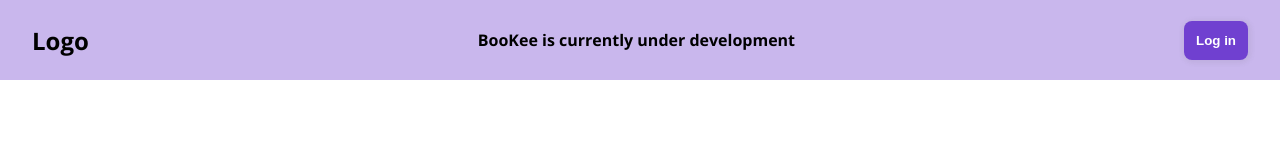
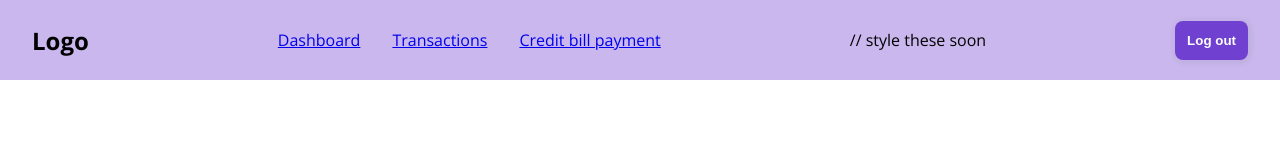
Before and after one commit to suno-o/BooKee, a Next.js app: page /dashboard in a window 1280 px wide. Shown: the top 150 px of the page. Built offline with nearby package versions, Linux system fonts and the light colour scheme; no server answers.

Commit message:
dummy-feat: Link directly to dashboard page on login or create account click

```diff
--- a/src/components/Layout/components/NavBar/index.tsx
+++ b/src/components/Layout/components/NavBar/index.tsx
@@ -1,4 +1,4 @@
-import { useState, useEffect } from "react"
+import { useRouter } from "next/router"
 import Link from "next/link"
 import Button from "@/components/Button"
 import {
@@ -6,42 +6,33 @@ import {
   Links,
 } from "./styles"
 
-/* ===== DUMMY: remove later ===== */
-const login = () => {
-  localStorage.setItem('dummy-bookee-user', 'something');
-}
-const logout = () => {
-  localStorage.removeItem('dummy-bookee-user');
-}
-/* ================================= */
-
 const NavBar = () => {
-  /* ===== REMOVE later: just temporarily mimicking login and logout ===== */
-  const [user, setUser] = useState('');
-
-  useEffect(() => {
-    const u = localStorage.getItem('dummy-bookee-user') || '';
-    if (u) setUser(u);
-  }, [])
-  /* ===================================================================== */
+  const router = useRouter();
+  const currentPath = router.pathname;
+  const homePaths = ['/', '/article/choosing-banking-products', '/articles/paying-bills', '/privacy-policy'];
 
   return (
     <NavBarContainer>
       <h2>Logo</h2>
-      {user && (
+
+      {homePaths.includes(currentPath) ? (
+        <p style={{textAlign: 'center', fontWeight: 'bold'}}>BooKee is currently under development</p>
+      ) : (
+        <>
           <Links>
-          Style these later:
             <Link href='/dashboard'>Dashboard</Link>
             <Link href='/transactions'>Transactions</Link>
             <Link href='/credit-bill-payment'>Credit bill payment</Link>
           </Links>
+          <p>// style these soon</p>
+        </>
       )}
-        <p style={{textAlign: 'center', fontWeight: 'bold'}}>BooKee is currently under development</p>
+
       <Links>
-      {!user ? (
-        <Link href='/login' onClick={login}><Button bgTheme='primary'>Log in</Button></Link>
+        {homePaths.includes(currentPath) ? (
+          <Link href='/dashboard'><Button bgTheme='primary'>Log in</Button></Link>
         ) : (
-        <Link href='/' onClick={logout}><Button bgTheme='primary'>Log out</Button></Link>
+          <Link href='/'><Button bgTheme='primary'>Log out</Button></Link>
         )}
       </Links>
     </NavBarContainer>
--- a/src/components/Layout/components/NavBar/styles.tsx
+++ b/src/components/Layout/components/NavBar/styles.tsx
@@ -11,6 +11,11 @@ export const NavBarContainer = styled.nav`
 
 export const Links = styled.div`
   display: flex;
+  flex-direction: column;
   align-items: center;
-  gap: 32px;
+
+  ${p => p.theme.mediaQueries.md} {
+    flex-direction: row;
+    gap: 32px;
+  }
 `
--- a/src/views/Home/TryNow/index.tsx
+++ b/src/views/Home/TryNow/index.tsx
@@ -5,7 +5,7 @@ import Button from "@/components/Button"
 
 const TryNow: React.FC = () => (
   <ButtonWrapper>
-    <Link href="/register">
+    <Link href="/dashboard">
       <TryButton>Create account</TryButton>
     </Link>
   </ButtonWrapper>
```
Lines whose indentation alone changed are shown as unchanged.
